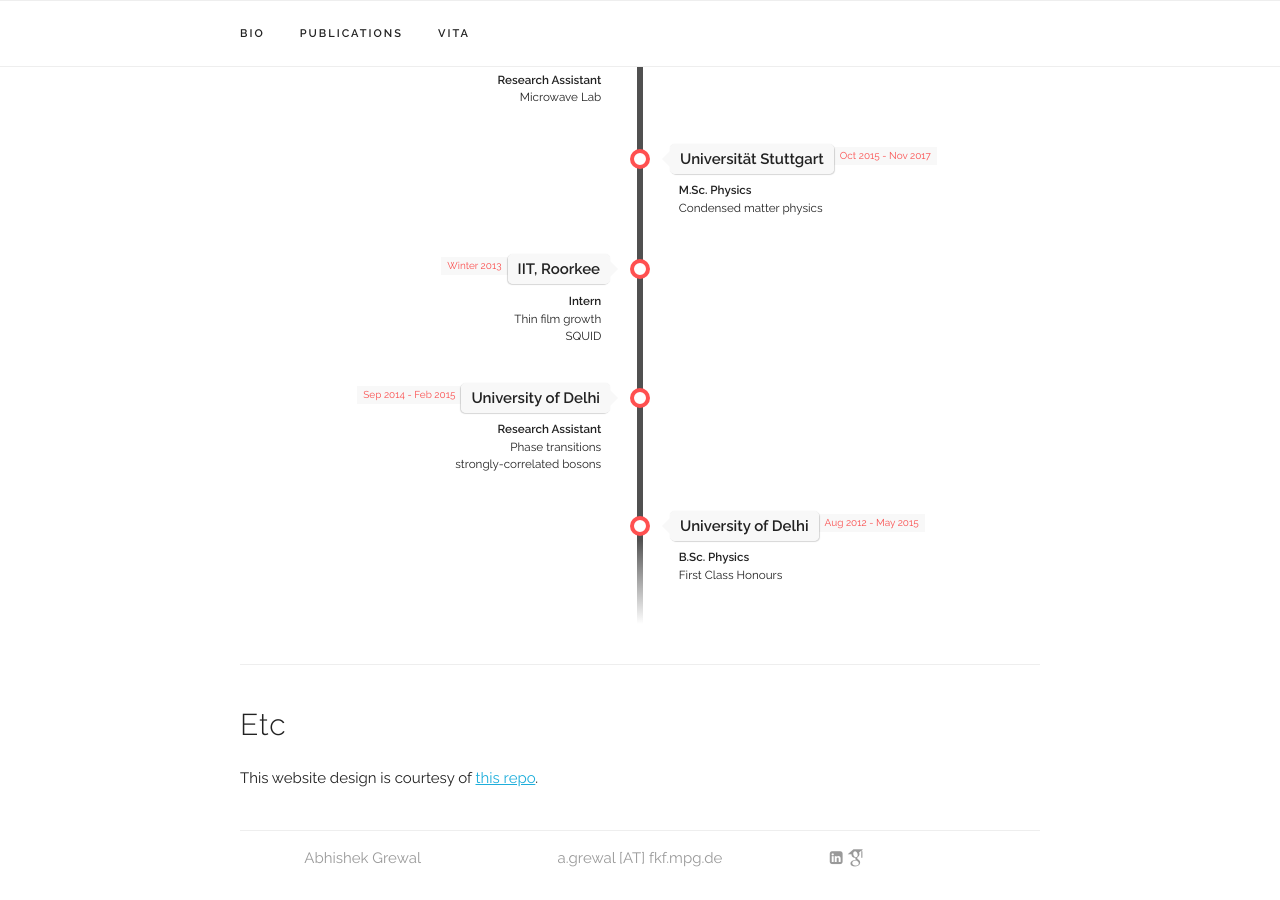
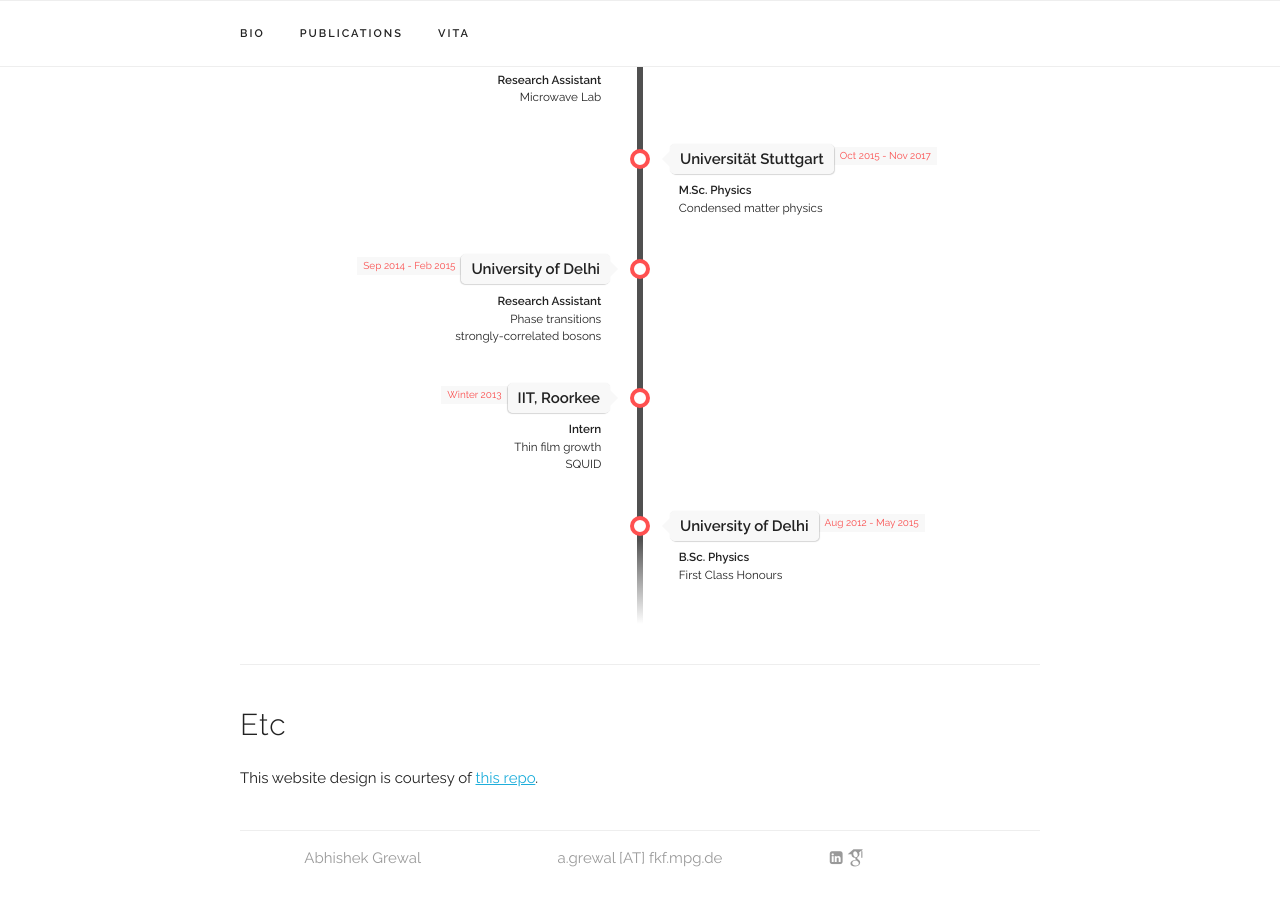
Before and after one commit to abhishekgrewal/abhishekgrewal.github.io, a Jekyll site: the page built from index.html, in a window 1280 px wide and 900 px high, scrolled down 1807 px. Built offline with Jekyll 4.4.1, drawn with Linux system fonts in a browser that asks for light colours; some web fonts are replaced; part of the change alters nothing that is shown.

```diff
--- a/_data/experience.yaml
+++ b/_data/experience.yaml
@@ -36,6 +36,12 @@ experiences:
   subtitle: "Condensed matter physics"
   category: "school"
 
+- place: "University of Delhi"
+  time: "Sep 2014 - Feb 2015"
+  title: "Research Assistant"
+  subtitle: "Phase transitions <br/> strongly-correlated bosons"
+  category: "work"
+
 - place: "IIT, Roorkee"
   time: "Winter 2013"
   title: "Intern"
@@ -43,12 +49,6 @@ experiences:
   category: "work"
 
 - place: "University of Delhi"
-  time: "Sep 2014 - Feb 2015"
-  title: "Research Assistant"
-  subtitle: "Phase transitions <br/> strongly-correlated bosons"
-  category: "work"
-
-- place: "University of Delhi"
   time: "Aug 2012 - May 2015"
   title: "B.Sc. Physics"
   subtitle: "First Class Honours"
```
